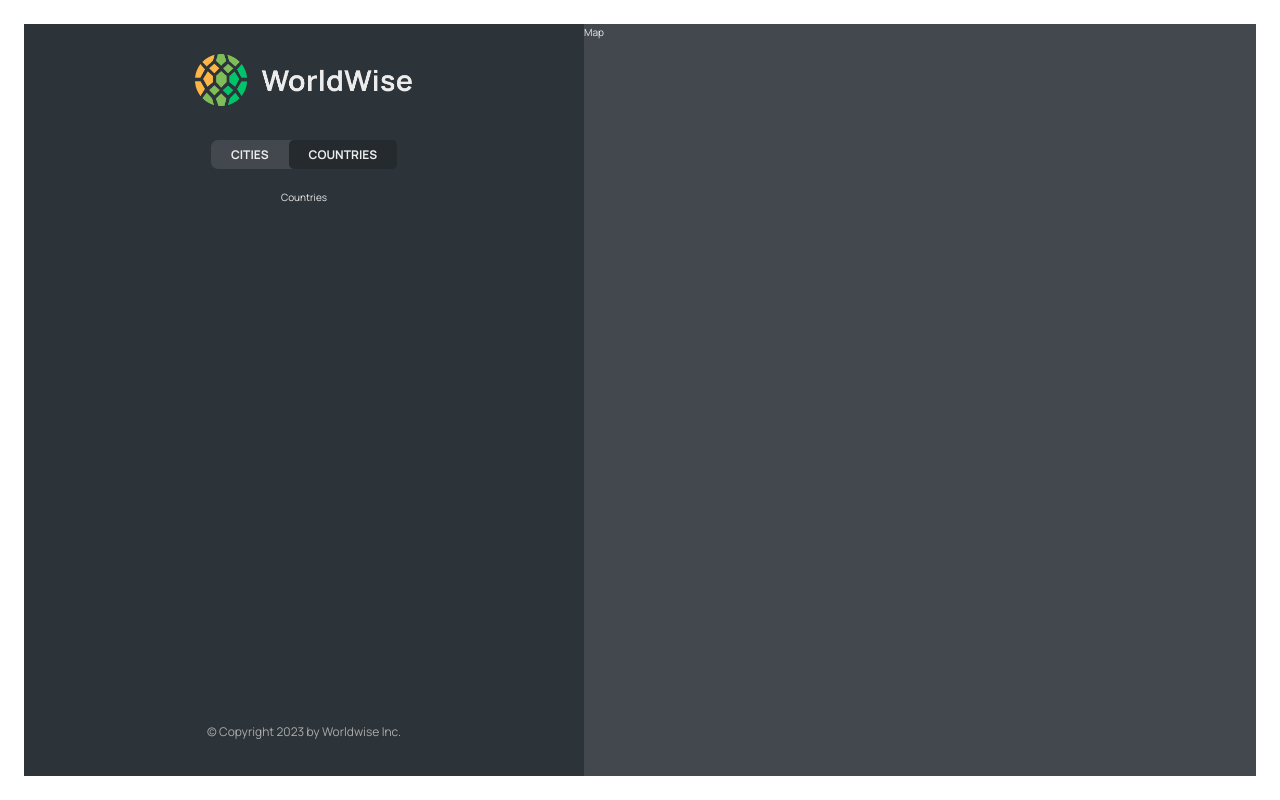
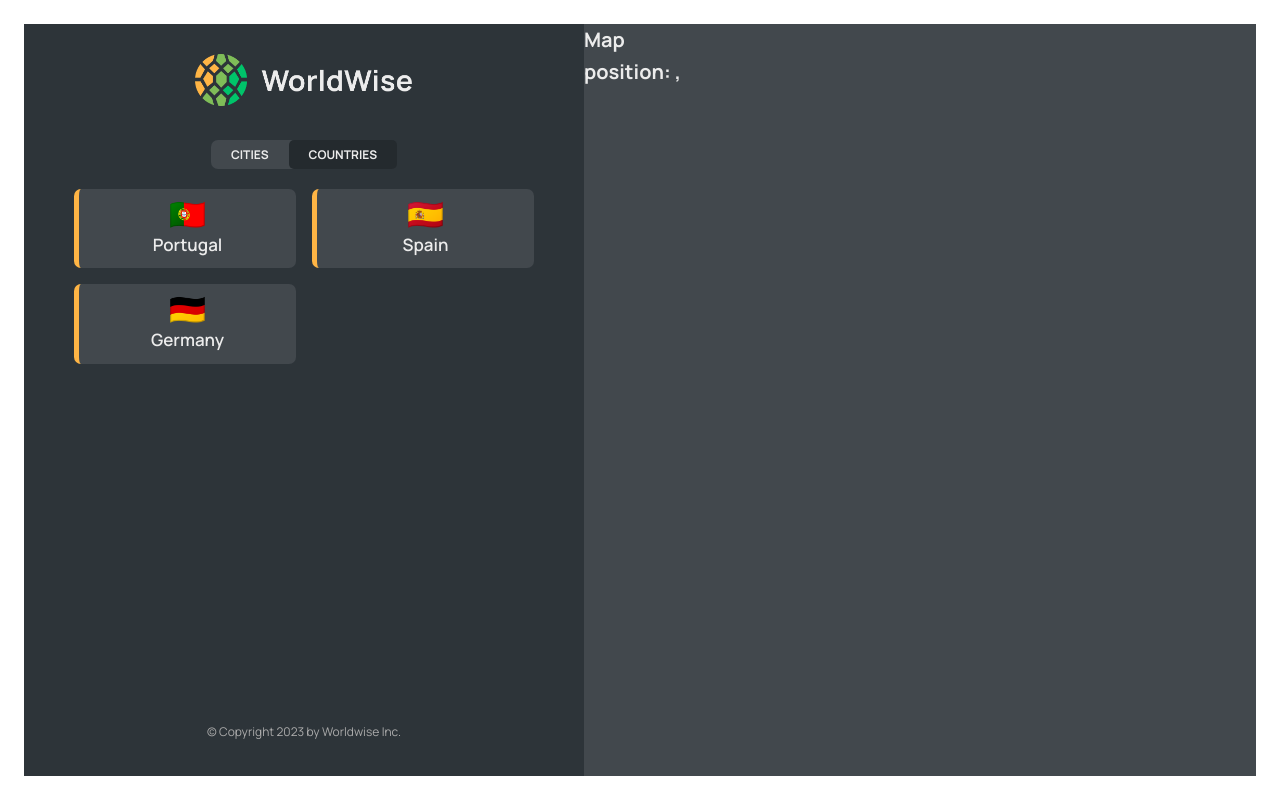
Before and after one commit to ignatius22/worldwise, a React (Vite) app: page /app/countries in a window 1280 px wide. Built offline with nearby package versions, Linux system fonts and the light colour scheme; data requests are answered from the project's data file.

Commit message:
Share state using useSearchParams and queryString

```diff
--- a/src/App.jsx
+++ b/src/App.jsx
@@ -7,6 +7,8 @@ import Login from "./pages/Login";
 import AppLayout from "./pages/AppLayout";
 import CityList from "./components/CityList";
 import { useEffect, useState } from "react";
+import CountryList from "./components/CountryList";
+import City from "./components/City";
 
 function App() {
   const [cities, setCities] = useState([]);
@@ -40,7 +42,8 @@ function App() {
             path="cities"
             element={<CityList cities={cities} isLoading={isLoading} />}
           />
-          <Route path="countries" element={<p>Countries</p>} />
+          <Route path="cities/:id" element={<City/>} />
+          <Route path="countries" element={<CountryList cities={cities} isLoading={isLoading} />} />
           <Route path="form" element={<p>Form</p>} />
         </Route>
         <Route path="*" element={<PageNotFound />} />
--- a/src/components/City.jsx
+++ b/src/components/City.jsx
@@ -51,9 +51,9 @@ function City() {
         </a>
       </div>
 
-      <div>
+      {/* <div>
         <ButtonBack />
-      </div>
+      </div> */}
     </div>
   );
 }
--- a/src/components/CityItem.jsx
+++ b/src/components/CityItem.jsx
@@ -1,5 +1,6 @@
 import React from "react";
 import styles from "./CityItem.module.css";
+import { Link } from "react-router-dom";
 
 const formatDate = (date) =>
   new Intl.DateTimeFormat("en", {
@@ -9,13 +10,18 @@ const formatDate = (date) =>
   }).format(new Date(date));
 
 function CityItem({ city }) {
-  const { cityName, emoji, date } = city;
+  const { cityName, emoji, date, id, position } = city;
   return (
-    <li className={styles.cityItem}>
-      <span className={styles.emoji}>{emoji}</span>
-      <h3 className={styles.name}>{cityName}</h3>
-      <time className={styles.date}>({formatDate(date)})</time>
-      <button className={styles.deleteBtn}>&times;</button>
+    <li>
+      <Link
+        className={styles.cityItem}
+        to={`${id}?lat=${position.lat}&lng=${position.lng}`}
+      >
+        <span className={styles.emoji}>{emoji}</span>
+        <h3 className={styles.name}>{cityName}</h3>
+        <time className={styles.date}>({formatDate(date)})</time>
+        <button className={styles.deleteBtn}>&times;</button>
+      </Link>
     </li>
   );
 }
--- /dev/null
+++ b/src/components/CountryList.jsx
@@ -0,0 +1,26 @@
+import Spinner from "./Spinner";
+import styles from "./CountryList.module.css";
+import Message from "./Message";
+import CountryItem from "./CountryItem";
+function CountryList({ cities, isLoading }) {
+  if (isLoading) return <Spinner />;
+  if (!cities.length)
+    return (
+      <Message message="Add your first city by clicking on a city on the map" />
+    );
+
+  const countries = cities.reduce((arr, city) => {
+    if (!arr.map((el) => el.country).includes(city.country))
+      return [...arr, { country: city.country, emoji: city.emoji }];
+    else return arr;
+  }, []);
+  return (
+    <ul className={styles.countryList}>
+      {countries.map((country) => (
+        <CountryItem country={country} key={country.id} />
+      ))}
+    </ul>
+  );
+}
+
+export default CountryList;
--- a/src/components/Map.jsx
+++ b/src/components/Map.jsx
@@ -1,9 +1,18 @@
-import styles from './Map.module.css'
+import { useSearchParams } from "react-router-dom";
+import styles from "./Map.module.css";
 
 function Map() {
+  const [searchParams, setSearchParams] = useSearchParams();
+  let lat = searchParams.get("lat");
+  let lng = searchParams.get("lng");
   return (
-    <div className={styles.mapContainer}>Map</div>
-  )
+    <div className={styles.mapContainer}>
+      <h1>Map</h1>
+      <h1>
+        position: {lat},{lng}
+      </h1>
+    </div>
+  );
 }
 
-export default Map
+export default Map;
```
